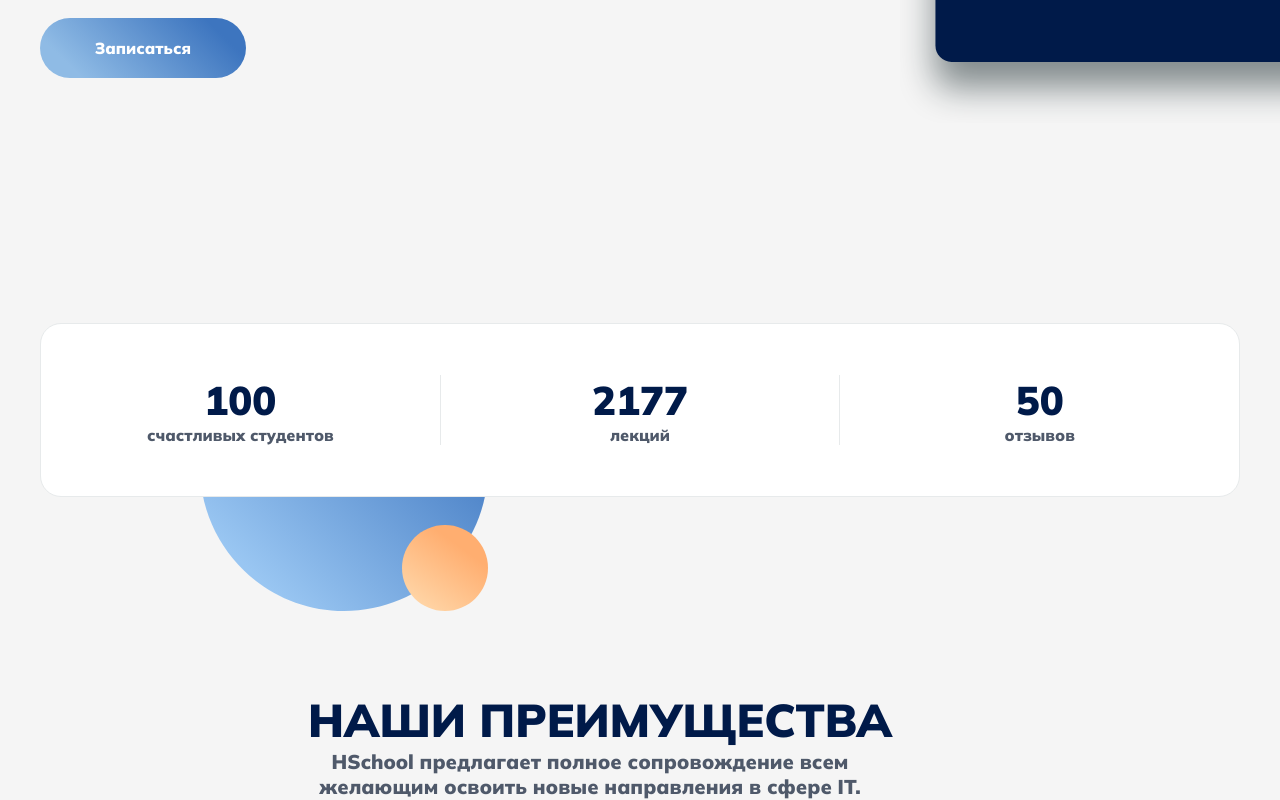
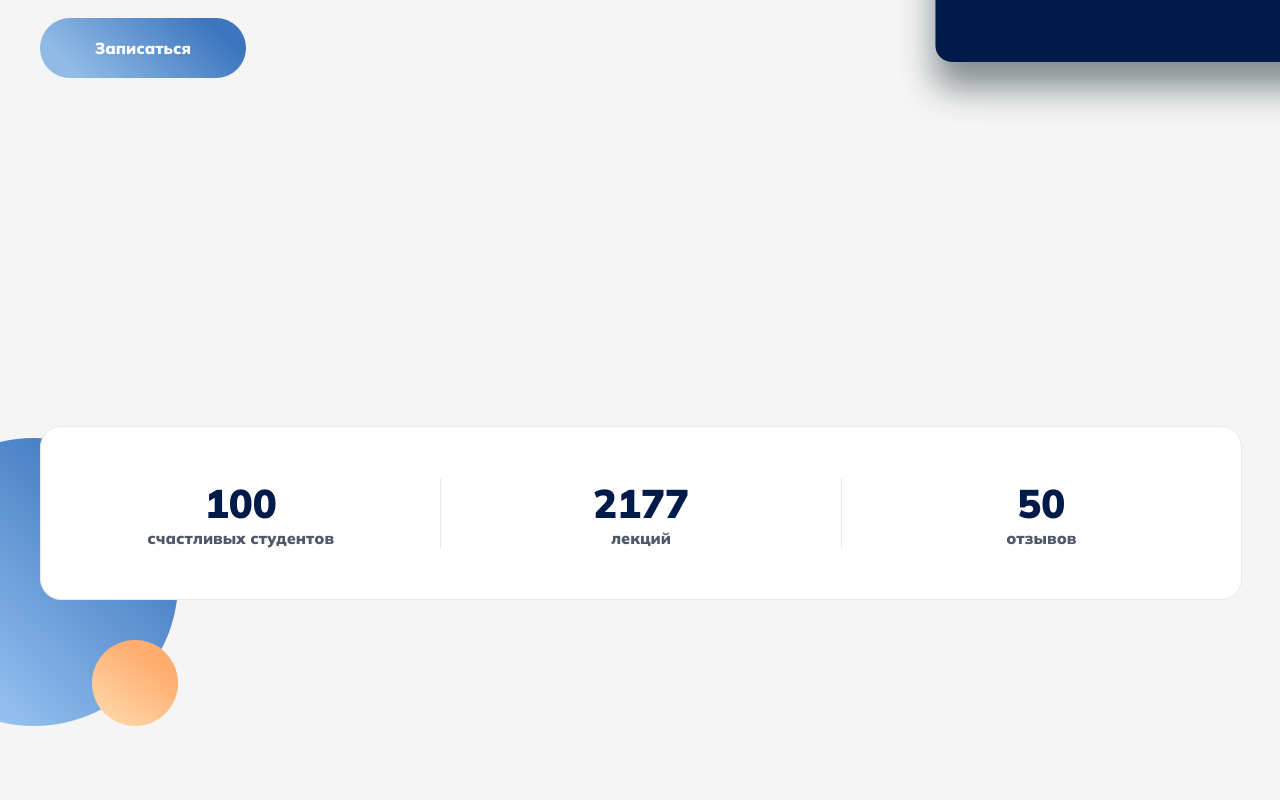
Before and after one commit to ArinaBogan/preview-card, a plain HTML site: page index.html in a window 1280 px wide. Shown: the part 548-1348 px from the top of the page. Drawn offline with Linux system fonts and the light colour scheme.

Commit message:
add position

```diff
--- a/style.css
+++ b/style.css
@@ -109,12 +109,12 @@ header nav p:not(:last-child) {
 }
 
 .statistic {
-    margin-top: 200px;
+    margin-top: 15px;
 }
 
 .info {
     display: flex;
-    /* width: 100%; */
+    width: 100%;
     height: 172px;
     background: #FFFFFF;
     border: 1px solid #E7EAEB;
@@ -123,6 +123,7 @@ header nav p:not(:last-child) {
     justify-content: space-around;
     position: relative;
     z-index: 1;
+
 }
 
 .info div {
@@ -131,6 +132,7 @@ header nav p:not(:last-child) {
     align-items: center;
     justify-content: center;
     width: 400px;
+
 }
 
 .info div:not(:last-child) {
@@ -155,8 +157,9 @@ header nav p:not(:last-child) {
     background-size: contain;
     width: 288px;
     height: 288px;
-    position: absolute;
-    left: 200px;
+    position: relative;
+    left: -150px;
+    top: 300px;
     z-index: 0;
 }
 
```
